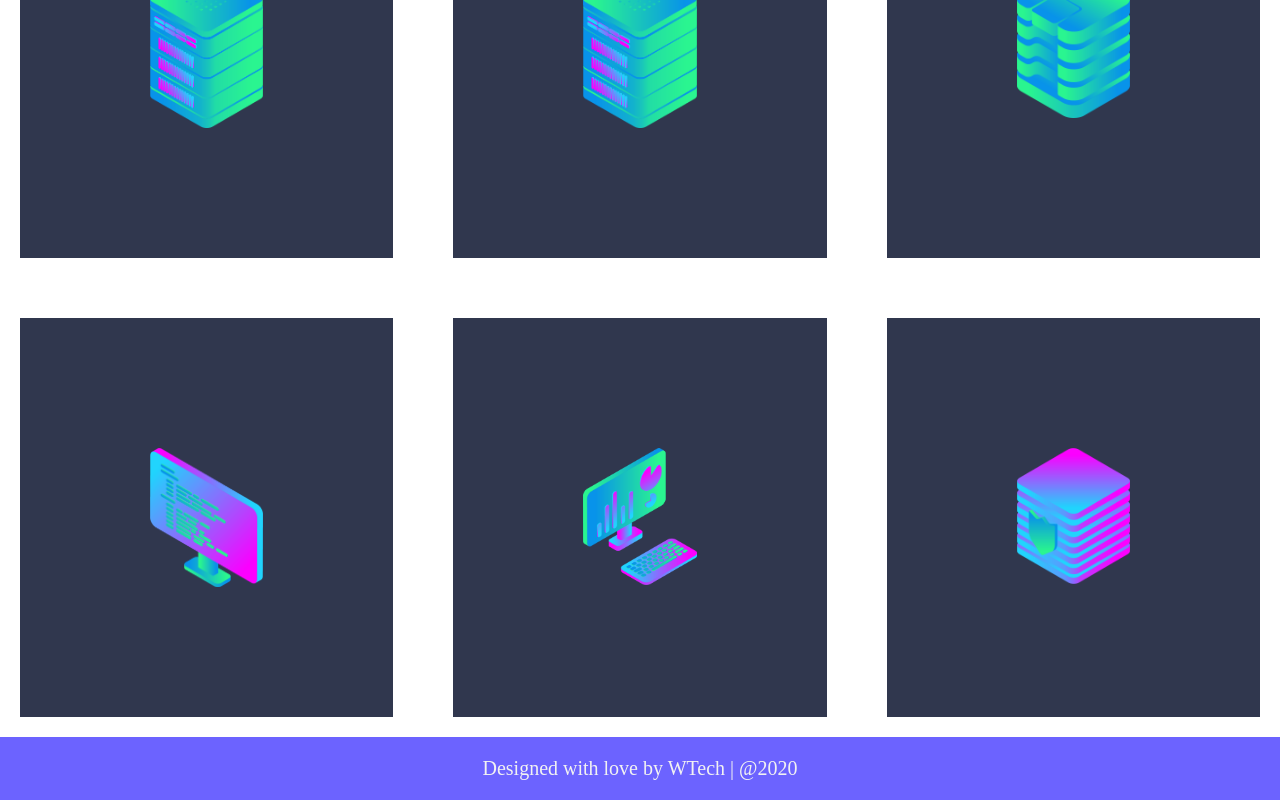
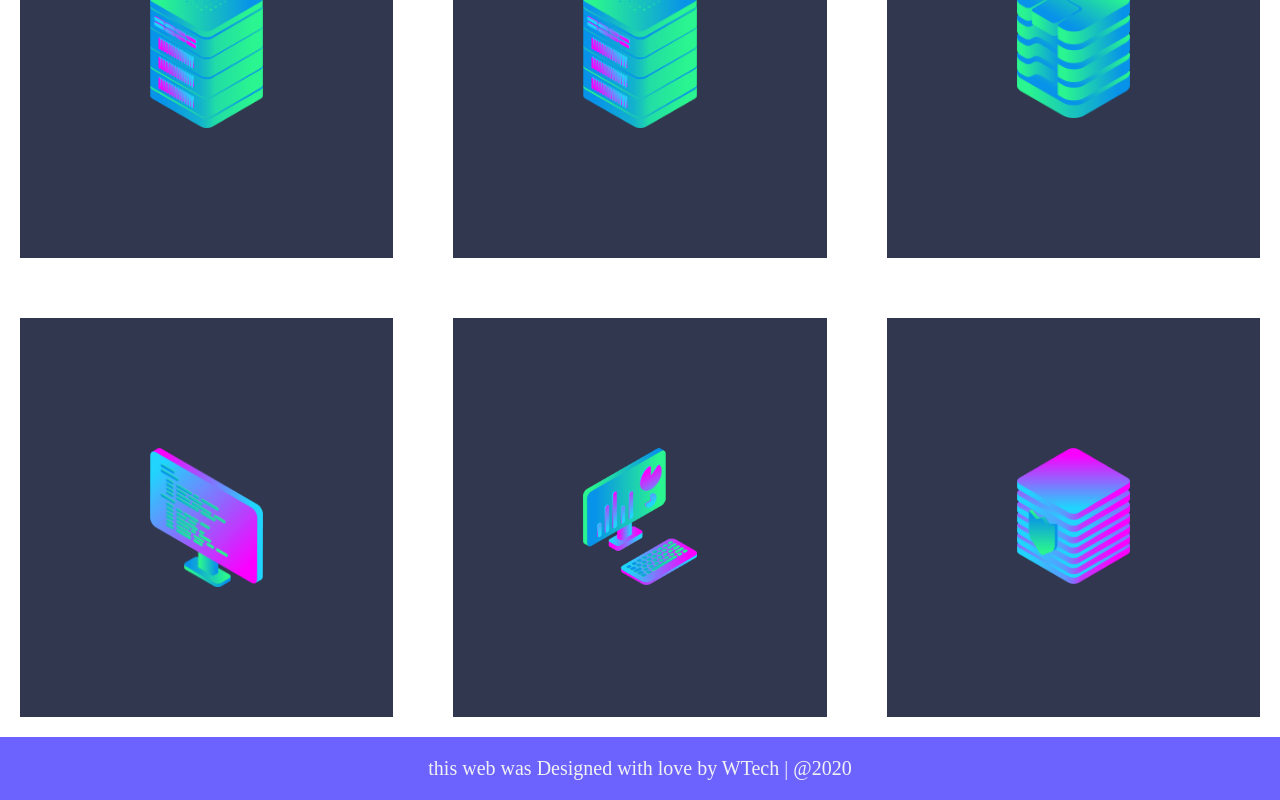
Before and after one commit to jeanbuhendwa/web-developement, a plain HTML site: page index.html in a window 1280 px wide. Shown: the part 1314-2114 px from the top of the page. Drawn offline with Linux system fonts and the light colour scheme.

Commit message:
Changing the footer

```diff
--- a/index.html
+++ b/index.html
@@ -35,6 +35,6 @@
             <div class="box zone"><img src="./img/desktop_analytics_2.png"></div>
             <div class="box zone"><img src="./img/server_safe_2.png"></div>
           </div>
-          <footer>Designed with love by WTech | @2020</footer>
+          <footer>this web was Designed with love by WTech | @2020</footer>
     </body>
 </html>
```
